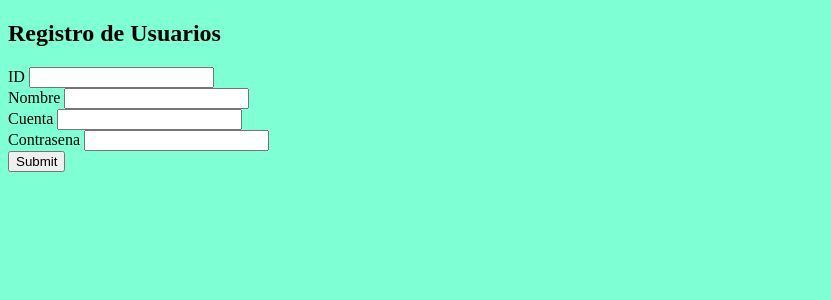
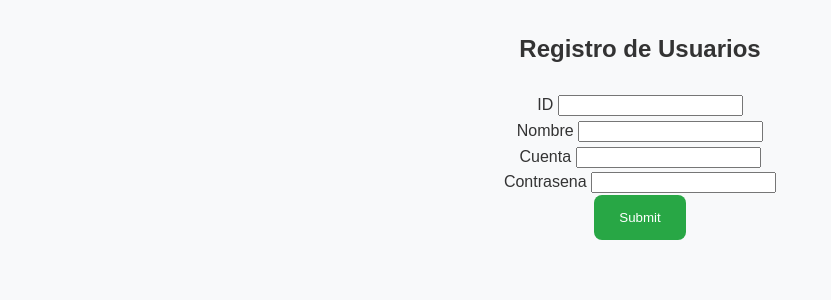
Before and after one commit to Fabiel89/VideoGit, a PHP site: page / in a window 1280 px wide. Shown: the top 300 px of the page, without its empty margins (0-831 px from the left). Run offline with PHP 8.4, Linux system fonts and the light colour scheme.

Commit message:
Update style.css

```diff
--- a/style.css
+++ b/style.css
@@ -1,3 +1,55 @@
-body{
-    background-color: aquamarine;
+.table-container {
+    margin-top: 30px;
+    text-align: center;
 }
+
+.table {
+    border-collapse: collapse;
+    width: 100%;
+}
+
+.table th, .table td {
+    border: 2px solid #000; /* Bordes negros */
+    padding: 20px;
+    text-align: left;
+}
+
+.table th {
+    background-color: #007bff;
+    color: #fff;
+    font-weight: bold;
+}
+
+.container {
+    max-width: 1000px;
+    margin: 0 auto;
+}
+
+#reloj {
+    font-size: 24px;
+    font-weight: bold;
+    color: #333;
+    text-align: center;
+}
+
+.btn-success {
+    background-color: #28a745;
+    color: #fff;
+    padding: 15px 25px;
+    border: none;
+    border-radius: 8px;
+    cursor: pointer;
+    transition: background-color 0.3s ease;
+}
+
+.btn-success:hover {
+    background-color: #218838;
+}
+
+
+body {
+    font-family: 'Arial', sans-serif;
+    background-color: #f8f9fa;
+    color: #333;
+    line-height: 1.6;
+}
```
